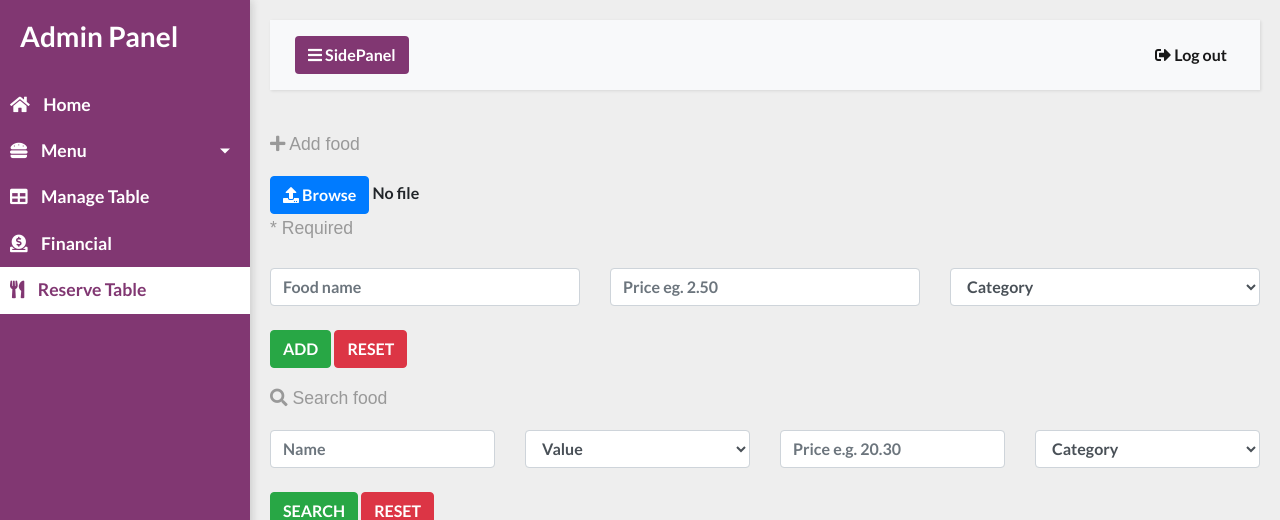
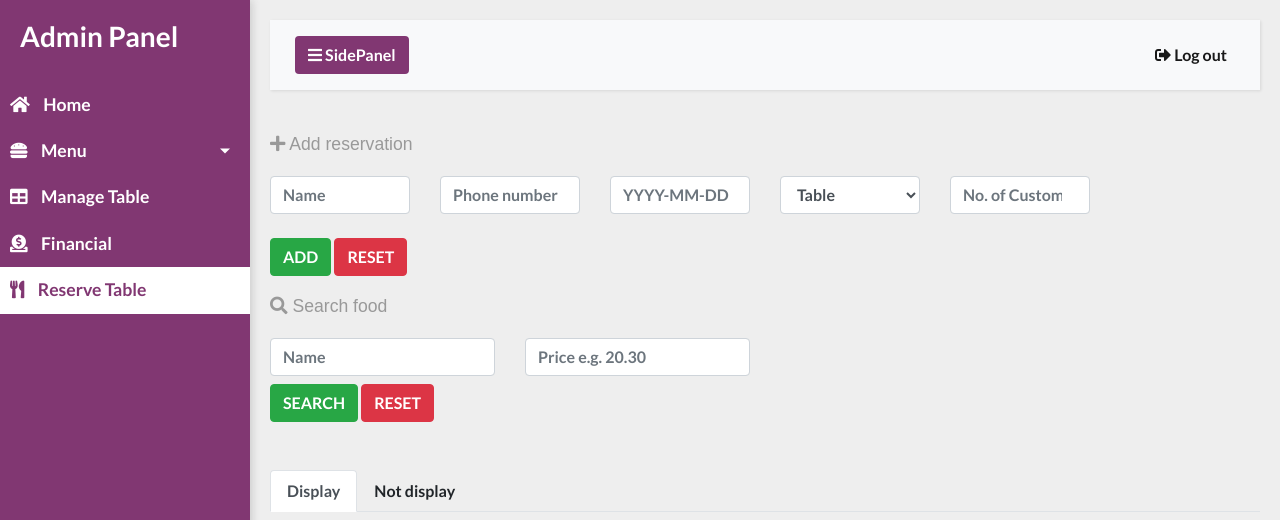
Before and after one commit to TeradonGenesis/FoodSmith-Cafe-POS-System, a PHP site: page /cms/manage-reservations.php in a window 1280 px wide. Shown: the top 520 px of the page. Run offline with PHP 8.4, Linux system fonts and the light colour scheme; a user stored in the database is signed in; data comes from the database, SQL or seed files in the repository; data that the repository does not hold is empty; some libraries are stand-ins or nearby versions.

Commit message:
Lim Jia Lok updated the manage reservations interface and starting with backend implementation

```diff
--- a/cms/manage-reservations.php
+++ b/cms/manage-reservations.php
@@ -10,7 +10,7 @@
 
 
     $reservations = show($connection, "reservation", "status = '1'", "reserve_id");
-
+    $tables = show($connection, "table_listing", "table_id != '1'", "table_no");
     $connection->close();
 
     ?>
@@ -25,27 +25,28 @@
 
             <?php include 'nav.php'?>
 
-            <p class="mt-2"><i class="fas fa-plus"></i> Add food</p>
-            <form id="addFoodForm" action="manage-menu.php" method="POST" enctype="multipart/form-data">
-                <div id="addFood" class="row mt-3">
-
-                    <div class="col-12 col-sm-12 col-md-12 col-lg-12 mb-2 text-left uploading" id="uploadPhoto">
-                        <span class="btn btn-primary btn-file">
-                            <i class="fas fa-upload"></i> Browse<input type="file" name="file" class="file-input" id="addPhoto">
-                        </span>
-                        <span class="file-label">No file</span>
-                        <p>* Required</p>
+            <p class="mt-2"><i class="fas fa-plus"></i> Add reservation</p>
+            <form id="addReservationForm" action="manage-reservations.php" method="POST" enctype="multipart/form-data">
+                <div id="addResrve" class="row mt-3">
+                    <div class="col-12 col-sm-4 col-md-2 col-lg-2 text-left mb-4">
+                        <input id="addReserveName" class="form-control" type="text" name="reserve_name" value="" placeholder="Name">
                     </div>
-                    <div class="col-12 col-sm-4 col-md-4 col-lg-4 text-left mb-2">
-                        <input id="addName" class="form-control" type="text" name="name" value="" placeholder="Food name">
+                    <div class="col-12 col-sm-4 col-md-2 col-lg-2 text-left mb-4">
+                        <input id="addMobile" class="form-control" type="text" name="reserve_mobile" value="" placeholder="Phone number">
                     </div>
-                    <div class="col-12 col-sm-4 col-md-4 col-lg-4 text-left mb-2">
-                        <input id="addPrice" class="form-control" type="text" name="price" value="" placeholder="Price eg. 2.50">
+                    <div class="col-12 col-sm-4 col-md-2 col-lg-2 text-left mb-4">
+                        <input id="addDate" class="form-control" type="text" name="reserve_date" value="" placeholder="YYYY-MM-DD">
                     </div>
-                    <div class="col-xs-12 col-sm-4 col-md-4 col-lg-4 text-left mb-4">
-                        <select id="addCategory" name="category" class="form-control">
-                            <option selected="" hidden="" value="">Category</option>
+                    <div class="col-xs-12 col-sm-4 col-md-2 col-lg-2 text-left mb-4">
+                        <select id="addTable" name="reserve_table" class="form-control">
+                            <option selected="" hidden="" value="">Table</option>
+                            <?php foreach($tables as $table) { ?>
+                            <option value="<?php echo $table['table_no']?>"><?php echo $table['table_no']?></option>
+                            <?php }?>
                         </select>
+                    </div>
+                    <div class="col-12 col-sm-4 col-md-2 col-lg-2 text-left mb-4">
+                        <input id="addCustomers" class="form-control" min="1" type="number" name="reserve_customers" value="" placeholder="No. of Customers">
                     </div>
 
                     <div class="col-12 col-sm-12 col-md-12 col-lg-12 text-left formbtn">
@@ -64,29 +65,11 @@
                         <input class="form-control" type="text" name="name" placeholder="Name">
                     </div>
 
-                    <div class="col-xs-12 col-sm-12 col-md-3 col-lg-3 text-left mb-4">
-                        <select name="type" class="form-control">
-                            <option selected="" hidden="" value="">Value</option>
-                            <option value=">">More than</option>
-                            <option value="<">Less than</option>
-                            <option value="=">Equal to</option>
-                        </select>
-                    </div>
 
                     <div class="col-12 col-sm-12 col-md-3 col-lg-3 text-left mb-2">
                         <input class="form-control" type="text" name="price" placeholder="Price e.g. 20.30">
                     </div>
 
-
-                    <div class="col-xs-12 col-sm-12 col-md-3 col-lg-3 text-left mb-4">
-                        <select name="type" class="form-control">
-                            <option selected="" hidden="" value="">Category</option>
-                            <option value="Rice">Rice</option>
-                            <option value="Noodle">Noodle</option>
-                            <option value="Hot Drink">Hot Drink</option>
-                            <option value="Cold Drink">Cold Drink</option>
-                        </select>
-                    </div>
 
                     <div class="col-12 col-sm-12 col-md-12 col-lg-12 text-left formbtn">
                         <button type="submit" value="submit" class="btn btn-success enbtn btn-md" name="submit">SEARCH</button>
@@ -131,7 +114,7 @@
                                     <td class="w-10"><?php echo $reservation['reserve_customers']?></td>
                                     <td class="w-5"><?php echo $reservation['reserve_table']?></td>
                                     <td class="w-20">
-                                         <div class="row text-center">
+                                        <div class="row text-center">
                                             <div class="col-12 col-sm-4 col-md-4 col-lg-4 formbtn">
                                                 <button onclick=" updateStatus(<?php echo $hfood['status']; ?>, <?php echo $hfood['food_id']; ?>)" value="hide" class="btn btn-primary enbtn btn-md" name="hide"><i class="fas fa-eye"></i></button>
                                             </div>
@@ -176,7 +159,7 @@
                                     <td class="w-10"><?php echo $reservation['reserve_customers']?></td>
                                     <td class="w-5"><?php echo $reservation['reserve_table']?></td>
                                     <td class="w-20">
-                                         <div class="row text-center">
+                                        <div class="row text-center">
                                             <div class="col-12 col-sm-4 col-md-4 col-lg-4 formbtn">
                                                 <button onclick=" updateStatus(<?php echo $hfood['status']; ?>, <?php echo $hfood['food_id']; ?>)" value="hide" class="btn btn-primary enbtn btn-md" name="hide"><i class="fas fa-eye"></i></button>
                                             </div>
```
